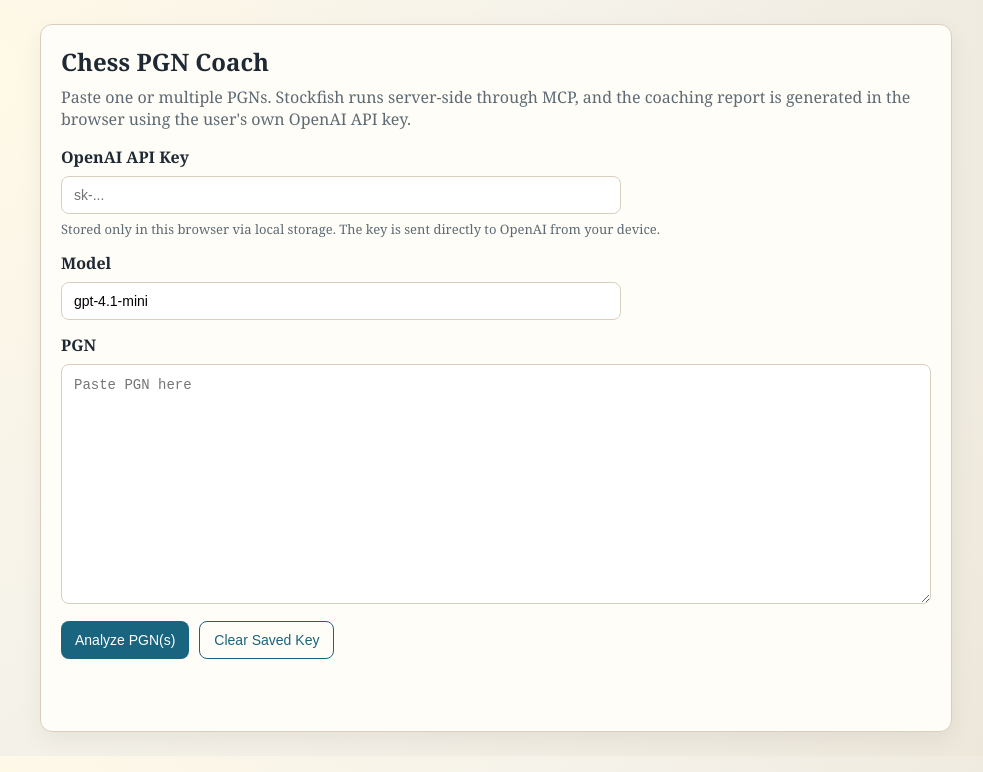
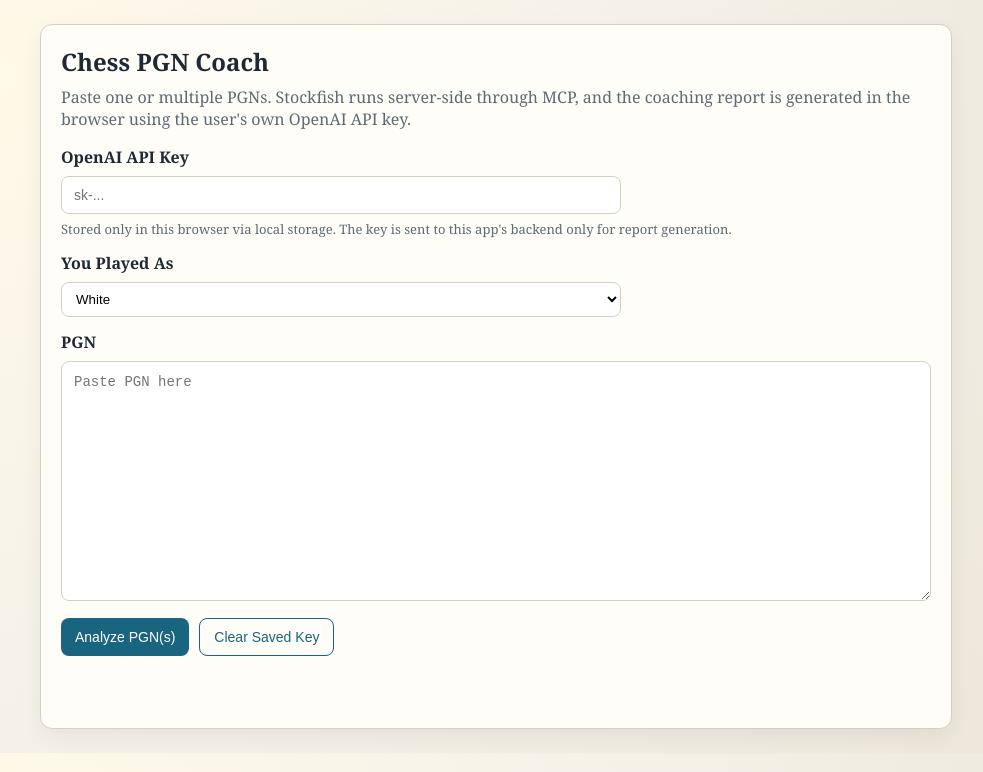
Before and after one commit to iakhil/chess-analysis, a FastAPI app: page / in a window 1280 px wide. Shown: the top 772 px of the page, without its empty margins (144-1127 px from the left). Run offline with FastAPI, Linux system fonts and the light colour scheme; some libraries are stand-ins or nearby versions.

Commit message:
Improve analysis flow and replay controls

```diff
--- a/app/main.py
+++ b/app/main.py
@@ -10,6 +10,7 @@ from fastapi.staticfiles import StaticFiles
 from pydantic import BaseModel
 
 from .analyzer import analyze_pgns
+from .llm import build_coaching_report
 
 
 BASE_DIR = Path(__file__).resolve().parent.parent
@@ -29,12 +30,16 @@ class AnalyzeRequest(BaseModel):
     pgn: str
 
 
+class ReportRequest(BaseModel):
+    analysis: dict
+    api_key: str
+    played_as: str
+
+
 @app.get("/", response_class=HTMLResponse)
 def index() -> str:
     html_path = BASE_DIR / "templates" / "index.html"
-    default_model = os.getenv("OPENAI_MODEL", "gpt-4.1-mini")
-    html = html_path.read_text(encoding="utf-8")
-    return html.replace("__OPENAI_MODEL__", default_model)
+    return html_path.read_text(encoding="utf-8")
 
 
 @app.post("/api/analyze")
@@ -65,3 +70,23 @@ async def analyze(req: AnalyzeRequest):
         raise HTTPException(status_code=400, detail=str(exc)) from exc
     except Exception as exc:
         raise HTTPException(status_code=500, detail=f"Analysis failed: {exc}") from exc
+
+
+@app.post("/api/report")
+async def report(req: ReportRequest):
+    api_key = req.api_key.strip()
+    model = os.getenv("OPENAI_MODEL", "gpt-4.1-mini").strip()
+    played_as = req.played_as.strip()
+    if not api_key:
+        raise HTTPException(status_code=400, detail="OpenAI API key is required")
+    if played_as not in {"White", "Black"}:
+        raise HTTPException(status_code=400, detail="Played side must be White or Black")
+
+    try:
+        logger.info("POST /api/report started (model=%s, played_as=%s)", model, played_as)
+        report_text = build_coaching_report(req.analysis, api_key=api_key, model=model, played_as=played_as)
+        return {"output_text": report_text}
+    except ValueError as exc:
+        raise HTTPException(status_code=400, detail=str(exc)) from exc
+    except Exception as exc:
+        raise HTTPException(status_code=500, detail=f"Report generation failed: {exc}") from exc
--- a/static/app.js
+++ b/static/app.js
@@ -1,9 +1,8 @@
-const OPENAI_API_URL = "https://api.openai.com/v1/responses";
 const API_KEY_STORAGE_KEY = "chess-pgn-coach-openai-key";
-const MODEL_STORAGE_KEY = "chess-pgn-coach-openai-model";
+const PLAYED_AS_STORAGE_KEY = "chess-pgn-coach-played-as";
 
 const apiKeyEl = document.getElementById("apiKey");
-const modelEl = document.getElementById("model");
+const playedAsEl = document.getElementById("playedAs");
 const clearKeyBtn = document.getElementById("clearKeyBtn");
 const pgnEl = document.getElementById("pgn");
 const analyzeBtn = document.getElementById("analyzeBtn");
@@ -15,8 +14,8 @@ const boardEl = document.getElementById("board");
 const boardErrorEl = document.getElementById("boardError");
 const startBtn = document.getElementById("startBtn");
 const prevBtn = document.getElementById("prevBtn");
-const playBtn = document.getElementById("playBtn");
 const nextBtn = document.getElementById("nextBtn");
+const endBtn = document.getElementById("endBtn");
 const plyLabel = document.getElementById("plyLabel");
 const resultsCard = document.getElementById("resultsCard");
 const reportEl = document.getElementById("report");
@@ -24,7 +23,6 @@ const mistakesBody = document.getElementById("mistakesBody");
 
 let replayFens = ["start"];
 let replayIndex = 0;
-let autoplayTimer = null;
 let analyzedGames = [];
 let selectedGameIndex = 0;
 
@@ -32,12 +30,12 @@ hydrateSavedSettings();
 
 function hydrateSavedSettings() {
   const savedKey = window.localStorage.getItem(API_KEY_STORAGE_KEY);
-  const savedModel = window.localStorage.getItem(MODEL_STORAGE_KEY);
+  const savedPlayedAs = window.localStorage.getItem(PLAYED_AS_STORAGE_KEY);
   if (savedKey && apiKeyEl) {
     apiKeyEl.value = savedKey;
   }
-  if (savedModel && modelEl) {
-    modelEl.value = savedModel;
+  if (savedPlayedAs && playedAsEl) {
+    playedAsEl.value = savedPlayedAs;
   }
 }
 
@@ -46,16 +44,6 @@ function esc(s) {
     .replace(/&/g, "&amp;")
     .replace(/</g, "&lt;")
     .replace(/>/g, "&gt;");
-}
-
-function stopAutoplay() {
-  if (autoplayTimer) {
-    clearInterval(autoplayTimer);
-    autoplayTimer = null;
-  }
-  if (playBtn) {
-    playBtn.textContent = "Play";
-  }
 }
 
 function setBoardPosition(fen) {
@@ -143,52 +131,26 @@ function extractJsonObject(text) {
   return JSON.parse(candidate);
 }
 
-function buildPrompt(game) {
-  return [
-    "You are a practical chess coach.",
-    "You are given Stockfish-based analysis from the server and should use it heavily.",
-    "Return JSON only.",
-    "Base your coaching primarily on the engine findings, emphasizing recurring patterns and actionable fixes.",
-    'Return this shape exactly: {"report":"string","coachNotes":[{"ply":number|null,"mover":"White|Black|Unknown","played":"string","theme":"string","explanation":"string"}]}',
-    "The report should be markdown with sections: Overview, Key Mistakes, Themes, Practice Plan.",
-    "coachNotes should contain at most 8 concrete moments grounded in the analysis.top_mistakes or analysis.all_reviews data.",
-    "",
-    "Engine analysis JSON:",
-    JSON.stringify(game.analysis, null, 2),
-  ].join("\n");
-}
-
-async function generateCoachingReport(game, apiKey, model) {
-  const response = await fetch(OPENAI_API_URL, {
+async function generateCoachingReport(game, apiKey, playedAs) {
+  const response = await fetch("/api/report", {
     method: "POST",
     headers: {
       "Content-Type": "application/json",
-      Authorization: `Bearer ${apiKey}`,
     },
     body: JSON.stringify({
-      model,
-      input: [
-        {
-          role: "user",
-          content: [
-            {
-              type: "input_text",
-              text: buildPrompt(game),
-            },
-          ],
-        },
-      ],
-      temperature: 0.3,
+      analysis: game.analysis,
+      api_key: apiKey,
+      played_as: playedAs,
     }),
   });
 
   const data = await response.json();
   if (!response.ok) {
-    const message = data?.error?.message || "OpenAI request failed.";
+    const message = data?.detail || "OpenAI request failed.";
     throw new Error(message);
   }
 
-  const parsed = extractJsonObject(data.output_text);
+  const parsed = extractJsonObject(data.output_text || "");
   return {
     report: typeof parsed.report === "string" ? parsed.report.trim() : "No report returned.",
     coachNotes: Array.isArray(parsed.coachNotes) ? parsed.coachNotes : [],
@@ -200,8 +162,8 @@ function setWorkingState(isWorking) {
   if (apiKeyEl) {
     apiKeyEl.disabled = isWorking;
   }
-  if (modelEl) {
-    modelEl.disabled = isWorking;
+  if (playedAsEl) {
+    playedAsEl.disabled = isWorking;
   }
   if (clearKeyBtn) {
     clearKeyBtn.disabled = isWorking;
@@ -209,61 +171,54 @@ function setWorkingState(isWorking) {
 }
 
 startBtn?.addEventListener("click", () => {
-  stopAutoplay();
   replayIndex = 0;
   renderReplay();
 });
 
 prevBtn?.addEventListener("click", () => {
-  stopAutoplay();
   replayIndex = Math.max(0, replayIndex - 1);
   renderReplay();
 });
 
 nextBtn?.addEventListener("click", () => {
-  stopAutoplay();
   replayIndex = Math.min(replayFens.length - 1, replayIndex + 1);
   renderReplay();
 });
 
-playBtn?.addEventListener("click", () => {
-  if (autoplayTimer) {
-    stopAutoplay();
-    return;
-  }
-  playBtn.textContent = "Pause";
-  autoplayTimer = setInterval(() => {
-    if (replayIndex >= replayFens.length - 1) {
-      stopAutoplay();
-      return;
-    }
-    replayIndex += 1;
-    renderReplay();
-  }, 700);
+endBtn?.addEventListener("click", () => {
+  replayIndex = Math.max(0, replayFens.length - 1);
+  renderReplay();
 });
 
 gamePicker?.addEventListener("change", () => {
-  stopAutoplay();
   selectedGameIndex = Number(gamePicker.value) || 0;
   renderCurrentGame();
 });
 
 clearKeyBtn?.addEventListener("click", () => {
   window.localStorage.removeItem(API_KEY_STORAGE_KEY);
+  window.localStorage.removeItem(PLAYED_AS_STORAGE_KEY);
   if (apiKeyEl) {
     apiKeyEl.value = "";
     apiKeyEl.focus();
   }
-  statusEl.textContent = "Saved API key cleared from this browser.";
+  if (playedAsEl) {
+    playedAsEl.value = "White";
+  }
+  statusEl.textContent = "Saved API key and side preference cleared from this browser.";
 });
 
 analyzeBtn.addEventListener("click", async () => {
   const apiKey = apiKeyEl?.value.trim() || "";
-  const model = modelEl?.value.trim() || "gpt-4.1-mini";
+  const playedAs = playedAsEl?.value || "";
   const pgn = pgnEl.value.trim();
 
   if (!apiKey) {
     statusEl.textContent = "Enter an OpenAI API key first.";
+    return;
+  }
+  if (!playedAs) {
+    statusEl.textContent = "Choose whether you played as White or Black.";
     return;
   }
   if (!pgn) {
@@ -272,7 +227,6 @@ analyzeBtn.addEventListener("click", async () => {
   }
 
   setWorkingState(true);
-  stopAutoplay();
   if (boardErrorEl) {
     boardErrorEl.textContent = "";
   }
@@ -306,13 +260,13 @@ analyzeBtn.addEventListener("click", async () => {
     }
 
     window.localStorage.setItem(API_KEY_STORAGE_KEY, apiKey);
-    window.localStorage.setItem(MODEL_STORAGE_KEY, model);
+    window.localStorage.setItem(PLAYED_AS_STORAGE_KEY, playedAs);
 
-    statusEl.textContent = `Stockfish analysis complete. Generating coaching with ${model}...`;
+    statusEl.textContent = `Stockfish analysis complete. Generating coaching for ${playedAs}...`;
 
     for (let idx = 0; idx < analyzedGames.length; idx += 1) {
-      statusEl.textContent = `Generating coaching for game ${idx + 1} of ${analyzedGames.length} with ${model}...`;
-      const result = await generateCoachingReport(analyzedGames[idx], apiKey, model);
+      statusEl.textContent = `Generating coaching for game ${idx + 1} of ${analyzedGames.length} from ${playedAs}'s perspective...`;
+      const result = await generateCoachingReport(analyzedGames[idx], apiKey, playedAs);
       analyzedGames[idx].report = result.report;
       analyzedGames[idx].coachNotes = result.coachNotes;
     }
--- a/static/styles.css
+++ b/static/styles.css
@@ -141,6 +141,14 @@ chess-board {
   flex-wrap: wrap;
 }
 
+.arrow-btn {
+  min-width: 56px;
+  padding: 10px 0;
+  font-size: 28px;
+  line-height: 1;
+  font-weight: 700;
+}
+
 .table-wrap {
   overflow-x: auto;
 }
--- a/templates/index.html
+++ b/templates/index.html
@@ -14,10 +14,13 @@
 
         <label for="apiKey">OpenAI API Key</label>
         <input id="apiKey" type="password" placeholder="sk-..." autocomplete="off" />
-        <p class="helper">Stored only in this browser via local storage. The key is sent directly to OpenAI from your device.</p>
+        <p class="helper">Stored only in this browser via local storage. The key is sent to this app's backend only for report generation.</p>
 
-        <label for="model">Model</label>
-        <input id="model" type="text" value="__OPENAI_MODEL__" autocomplete="off" />
+        <label for="playedAs">You Played As</label>
+        <select id="playedAs">
+          <option value="White">White</option>
+          <option value="Black">Black</option>
+        </select>
 
         <label for="pgn">PGN</label>
         <textarea id="pgn" placeholder="Paste PGN here"></textarea>
@@ -40,10 +43,10 @@
         </div>
         <p id="boardError" class="status"></p>
         <div class="replay-controls">
-          <button id="startBtn" type="button">Start</button>
-          <button id="prevBtn" type="button">Prev</button>
-          <button id="playBtn" type="button">Play</button>
-          <button id="nextBtn" type="button">Next</button>
+          <button id="startBtn" type="button" class="arrow-btn" aria-label="First move" title="First move">&#171;</button>
+          <button id="prevBtn" type="button" class="arrow-btn" aria-label="Previous move" title="Previous move">&#8249;</button>
+          <button id="nextBtn" type="button" class="arrow-btn" aria-label="Next move" title="Next move">&#8250;</button>
+          <button id="endBtn" type="button" class="arrow-btn" aria-label="Last move" title="Last move">&#187;</button>
           <span id="plyLabel">Ply 0</span>
         </div>
       </section>
@@ -70,8 +73,8 @@
       </section>
     </main>
 
-    <script src="https://cdn.jsdelivr.net/npm/chess.js@1.4.0/dist/chess.min.js"></script>
-    <script type="module" src="https://cdn.jsdelivr.net/npm/chessboard-element@1.4.8/dist/chess-board-element.min.js"></script>
+    <script src="https://cdnjs.cloudflare.com/ajax/libs/chess.js/0.10.3/chess.min.js"></script>
+    <script type="module" src="https://cdn.jsdelivr.net/npm/chessboard-element@1.2.0/bundled/chessboard-element.bundled.js"></script>
     <script src="/static/app.js"></script>
   </body>
 </html>
```
Also changed, not shown: app/analyzer.py (+13 -1 lines), app/llm.py (+16 -8 lines), README.md, 1 other file.
